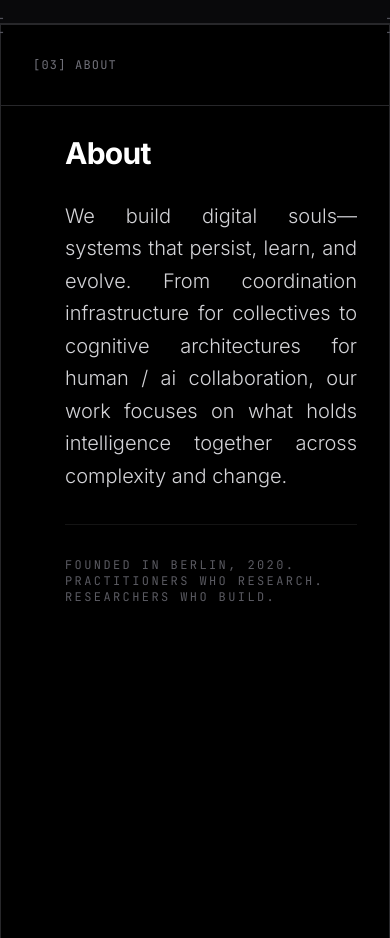
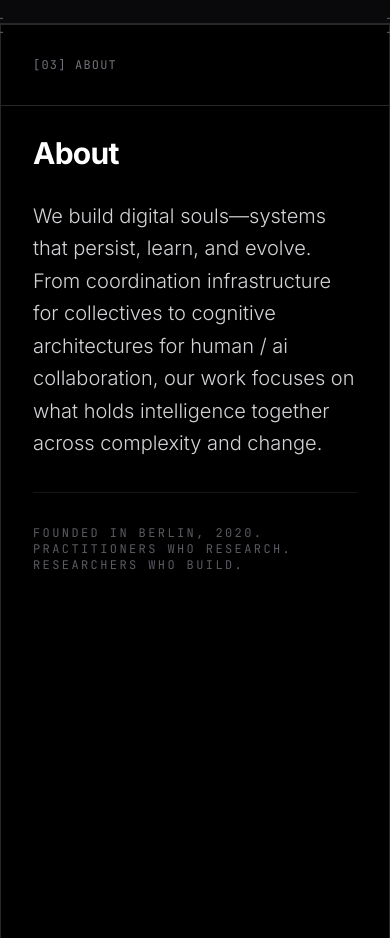
Before and after one commit to gokaybozok/curve_labs_v2, a React (Vite) app in the folder frontend/: page / in a window 390 px wide. Shown: the part 3680-4618 px from the top of the page. Built offline with nearby package versions, Linux system fonts and the light colour scheme.

Commit message:
Improve About section mobile layout: remove extra padding and left-align text

```diff
--- a/frontend/components/About.tsx
+++ b/frontend/components/About.tsx
@@ -73,11 +73,11 @@ export const About: React.FC = () => {
 
             {/* Left: Text Content - Left Aligned */}
             <div className="flex flex-col justify-center items-start w-full lg:w-1/2 z-10 order-1 lg:order-1">
-              <h3 className="font-bold tracking-tight text-white leading-none mb-8 pl-8 lg:pl-16" style={{ fontSize: '30px' }}>
+              <h3 className="font-bold tracking-tight text-white leading-none mb-8 px-0 lg:pl-16" style={{ fontSize: '30px' }}>
                 About
               </h3>
-              <div className="pl-8 lg:pl-16">
-                <p className="text-zinc-300 leading-relaxed font-light text-justify" style={{ fontSize: '20px' }}>
+              <div className="px-0 lg:pl-16">
+                <p className="text-zinc-300 leading-relaxed font-light text-left lg:text-justify" style={{ fontSize: '20px' }}>
                   We build digital souls—systems that persist, learn, and evolve. From coordination infrastructure for collectives to cognitive architectures for human / ai collaboration, our work focuses on what holds intelligence together across complexity and change.
                 </p>
 
```
